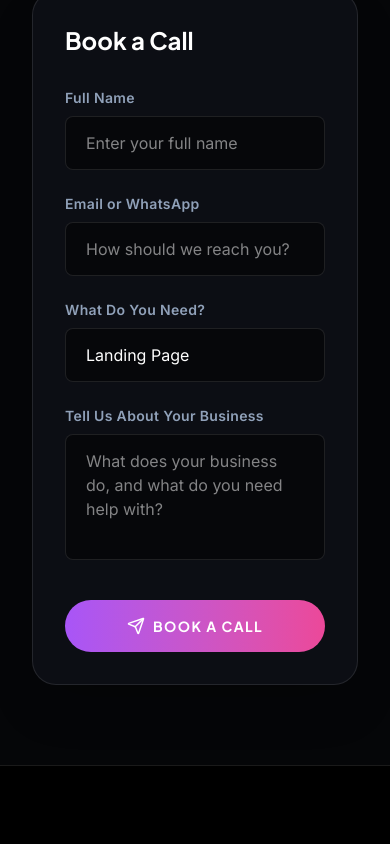
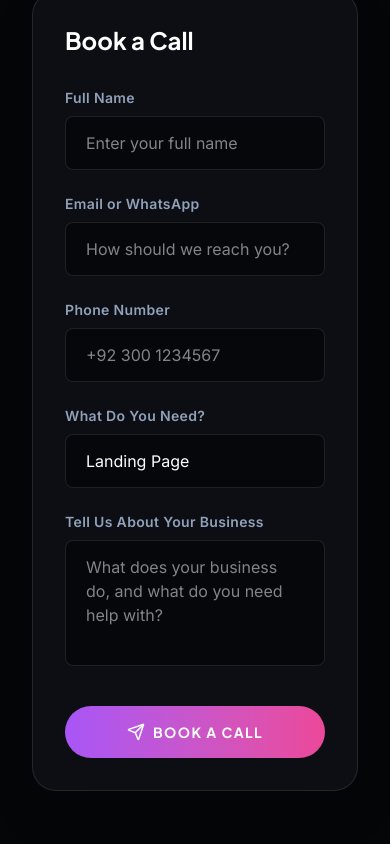
Before and after one commit to Muhammad-Azmeer-Ahmad/codeluz-website, a Next.js app: page /contact in a window 390 px wide. Shown: the part 921-1765 px from the top of the page. Built offline with nearby package versions, Linux system fonts and the light colour scheme.

Commit message:
added phone number feild in contact us form

```diff
--- a/src/app/contact/page.tsx
+++ b/src/app/contact/page.tsx
@@ -131,7 +131,7 @@ export default function ContactPage() {
             </motion.h3>
 
             <form onSubmit={handleSubmit} className="flex flex-col gap-6">
-              <div className="grid grid-cols-1 md:grid-cols-2 gap-6">
+              <div className="grid grid-cols-1 md:grid-cols-3 gap-6">
   <motion.div className="flex flex-col gap-2" variants={fieldVariants} whileFocus="focus" whileHover="focus" initial="rest">
     <label className="text-slate-400 text-sm font-semibold tracking-wide">Full Name</label>
     <motion.input
@@ -150,6 +150,18 @@ export default function ContactPage() {
       transition={{ type: "spring", stiffness: 300, damping: 20 }}
       className="bg-black/50 border border-white/10 text-white rounded-lg px-5 py-3.5 focus:outline-none focus:border-[#A855F7] transition-colors"
       placeholder="How should we reach you?"
+    />
+  </motion.div>
+  <motion.div className="flex flex-col gap-2">
+    <label className="text-slate-400 text-sm font-semibold tracking-wide">Phone Number</label>
+    <motion.input
+      type="tel" name="phone" required
+      pattern="^\+?[0-9\s\-\(\)]{7,20}$"
+      title="Enter a valid phone number"
+      whileFocus={{ scale: 1.01, boxShadow: "0 0 0 3px rgba(168,85,247,0.25)" }}
+      transition={{ type: "spring", stiffness: 300, damping: 20 }}
+      className="bg-black/50 border border-white/10 text-white rounded-lg px-5 py-3.5 focus:outline-none focus:border-[#A855F7] transition-colors"
+      placeholder="+92 300 1234567"
     />
   </motion.div>
 </div>
```
Lines whose indentation alone changed are shown as unchanged.
